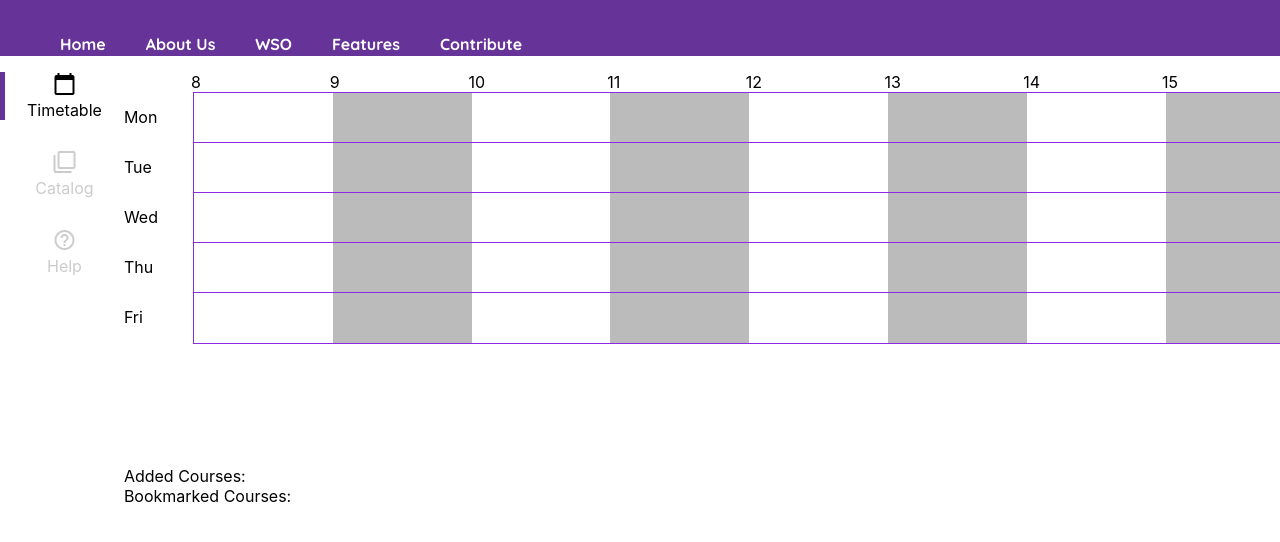
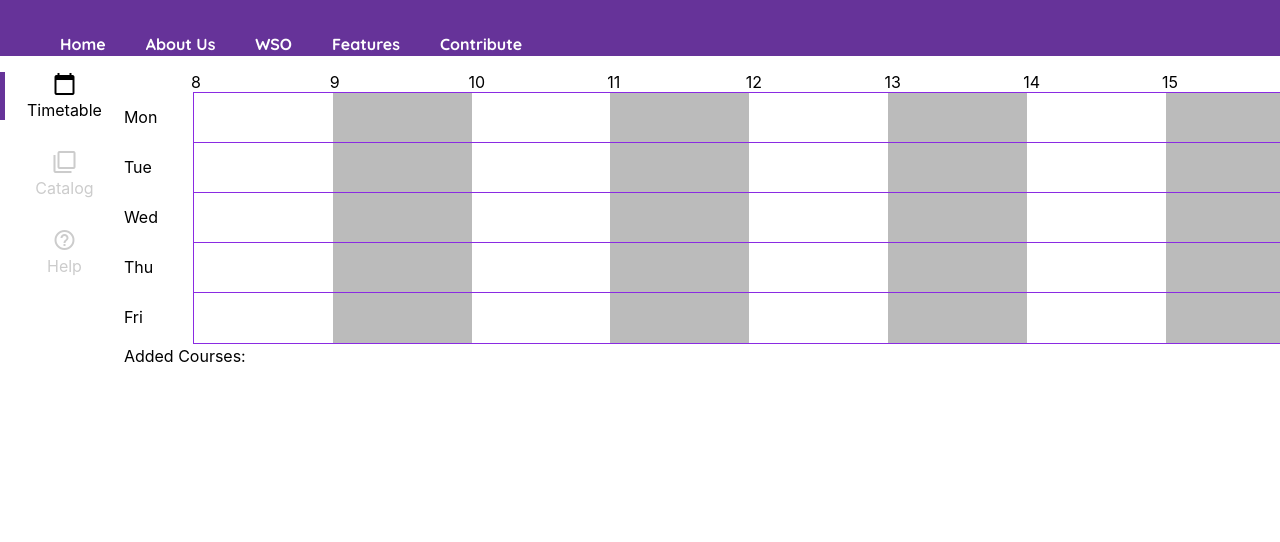
Before and after one commit to walnutdust/course-scheduler-react, a React (Create React App) app: page / in a window 1280 px wide. Shown: the top 542 px of the page. Built offline with nearby package versions, Linux system fonts and the light colour scheme.

Commit message:
Modified Timetable to be a function

```diff
--- a/src/components/Course.css
+++ b/src/components/Course.css
@@ -19,6 +19,7 @@
     font-weight: 700;
     font-size: 18px;
     margin-bottom: 10px;
+    flex: 9.2;
 }
 
 .course a {
--- a/src/components/Course.js
+++ b/src/components/Course.js
@@ -296,8 +296,7 @@ const Course = ({course, onBookmark, onAdd}) => {
     const courseButtons = () => {
         return (
             <div class="course-buttons">
-                <button onClick={() => onAdd(course)}>Add to Calendar</button>
-                <button onClick={() => onBookmark(course)}>Bookmark</button>
+                <button onClick={() => onAdd(course)}><i className="material-icons">calendar_today</i></button>
             </div>
         );
     };
@@ -310,13 +309,16 @@ const Course = ({course, onBookmark, onAdd}) => {
     return (
         <div class="course" onClick={toggleBody}>
             <div class="course-header">
-                <div class="course-title">
-                    {SUBJECT} {CATALOG_NBR} - {CLASS_SECTION} {semester()} {COURSE_TITLE_LONG} (
-                    {SSR_COMPONENT})
+                <div class="row">
+                    <div class="course-title">
+                        {SUBJECT} {CATALOG_NBR} - {CLASS_SECTION} {semester()} {COURSE_TITLE_LONG} (
+                        {SSR_COMPONENT})
+                    </div>
+                    {courseButtons()}
                 </div>
+
                 <span>{instructors()}</span>
                 <span>{courseTime()}</span>
-                {courseButtons()}
             </div>
 
             <div class="course-body">
--- a/src/components/Schedule.css
+++ b/src/components/Schedule.css
@@ -30,7 +30,7 @@
 .schedule {
     overflow-x: scroll;
     overflow-y: hidden;
-    height: 120%;
+    height: 90%;
 }
 
 .day-title {
--- a/src/components/Timetable.js
+++ b/src/components/Timetable.js
@@ -3,28 +3,25 @@ import {connect} from 'react-redux';
 import {doAddCourse} from '../actions/course';
 import {getAddedCourses} from '../selectors/course';
 import Schedule from './Schedule';
+import Course from './Course';
 
-class Timetable extends Component {
-    constructor(props) {
-        super(props);
-    }
+const Timetable = ({added}) => {
+    const timetableCourse = (course) => {
+        return <Course course={course} />;
+    };
 
-    render() {
-        console.log(this.props.added);
+    console.log(added);
+
     return (
         <div class="timetable">
             <Schedule />
             <div class="added">
                 <span>Added Courses:</span>
-                    {(this.props.added || []).map((course) => course.COURSE_TITLE_LONG)}
-                </div>
-                <div class="bookmarked">
-                    <span>Bookmarked Courses:</span>
+                {(added || []).map((course) => timetableCourse(course))}
             </div>
         </div>
     );
-    }
-}
+};
 
 const mapStateToProps = (state) => ({
     added: getAddedCourses(state)
```
Lines whose indentation alone changed are shown as unchanged.
